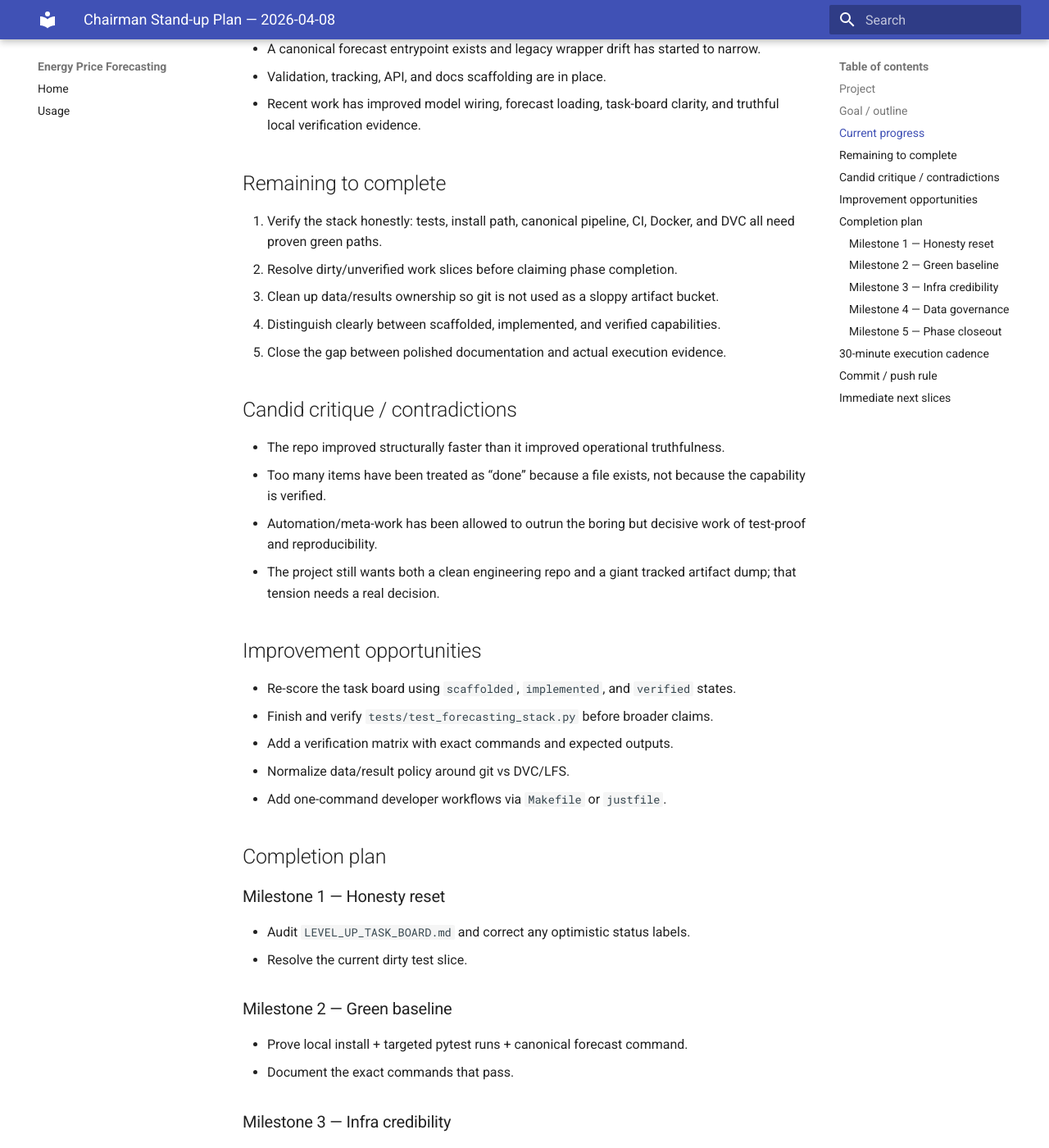
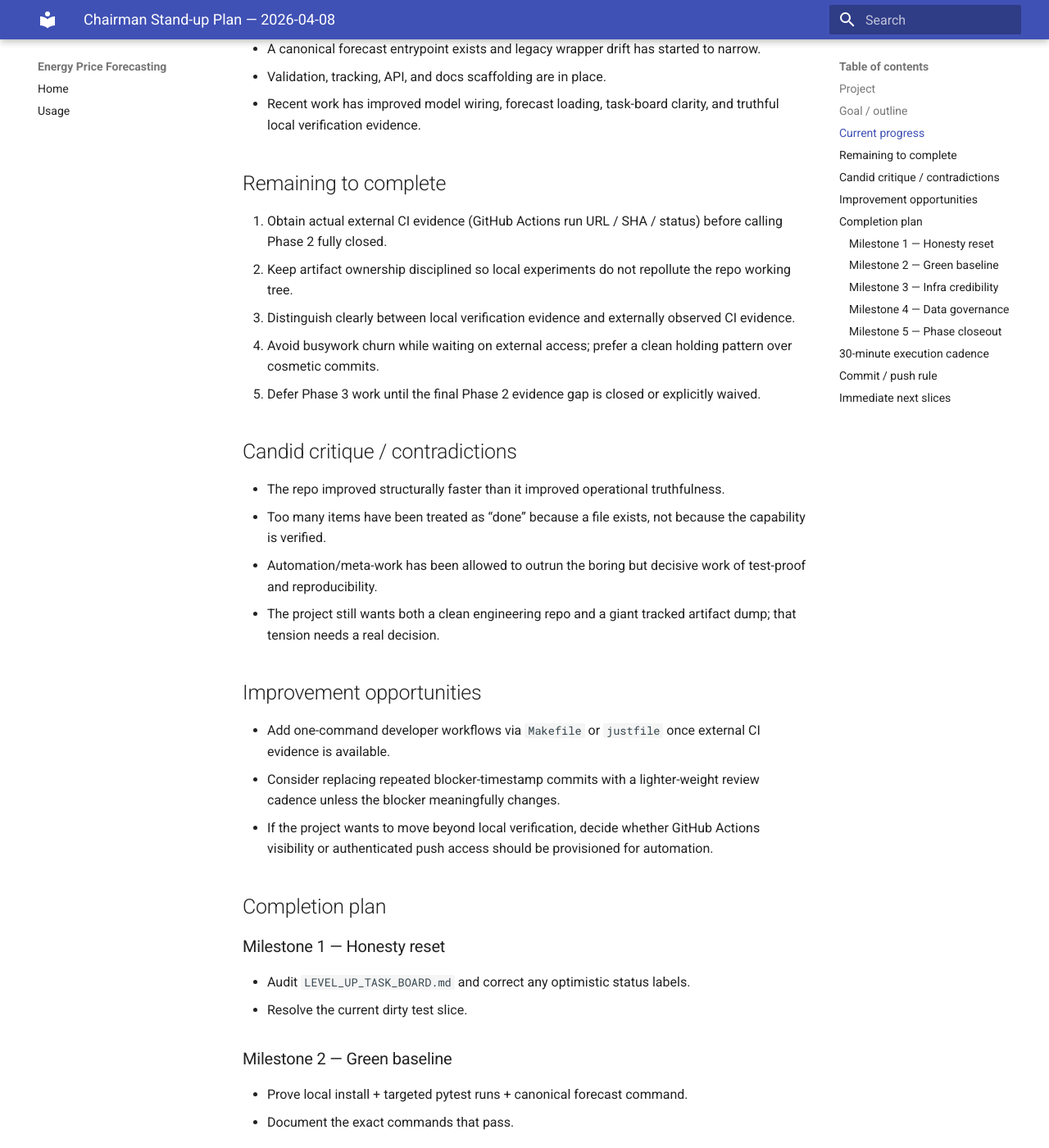
Before and after one commit to Gitty-Gat/Energy-Price-Forecasting, an MkDocs documentation site: the page built from docs/project-plan/CHAIRMAN_STANDUP_PLAN_2026-04-08.md, in a window 1280 px wide and 1400 px high, scrolled down 527 px. Shown: the whole window at 82% size. Built offline with MkDocs 1.6.1 and Material for MkDocs 9.7.7, drawn with Linux system fonts in a browser that asks for light colours; some of the changed text lies outside the part shown.

Commit message:
docs: tighten late-phase review guidance

```diff
--- a/docs/project-plan/CHAIRMAN_STANDUP_PLAN_2026-04-08.md
+++ b/docs/project-plan/CHAIRMAN_STANDUP_PLAN_2026-04-08.md
@@ -13,11 +13,11 @@ Build a reproducible forecasting system for prompt-month natural gas and crude o
 - Recent work has improved model wiring, forecast loading, task-board clarity, and truthful local verification evidence.
 
 ## Remaining to complete
-1. Verify the stack honestly: tests, install path, canonical pipeline, CI, Docker, and DVC all need proven green paths.
-2. Resolve dirty/unverified work slices before claiming phase completion.
-3. Clean up data/results ownership so git is not used as a sloppy artifact bucket.
-4. Distinguish clearly between scaffolded, implemented, and verified capabilities.
-5. Close the gap between polished documentation and actual execution evidence.
+1. Obtain actual external CI evidence (GitHub Actions run URL / SHA / status) before calling Phase 2 fully closed.
+2. Keep artifact ownership disciplined so local experiments do not repollute the repo working tree.
+3. Distinguish clearly between local verification evidence and externally observed CI evidence.
+4. Avoid busywork churn while waiting on external access; prefer a clean holding pattern over cosmetic commits.
+5. Defer Phase 3 work until the final Phase 2 evidence gap is closed or explicitly waived.
 
 ## Candid critique / contradictions
 - The repo improved structurally faster than it improved operational truthfulness.
@@ -26,11 +26,9 @@ Build a reproducible forecasting system for prompt-month natural gas and crude o
 - The project still wants both a clean engineering repo and a giant tracked artifact dump; that tension needs a real decision.
 
 ## Improvement opportunities
-- Re-score the task board using `scaffolded`, `implemented`, and `verified` states.
-- Finish and verify `tests/test_forecasting_stack.py` before broader claims.
-- Add a verification matrix with exact commands and expected outputs.
-- Normalize data/result policy around git vs DVC/LFS.
-- Add one-command developer workflows via `Makefile` or `justfile`.
+- Add one-command developer workflows via `Makefile` or `justfile` once external CI evidence is available.
+- Consider replacing repeated blocker-timestamp commits with a lighter-weight review cadence unless the blocker meaningfully changes.
+- If the project wants to move beyond local verification, decide whether GitHub Actions visibility or authenticated push access should be provisioned for automation.
 
 ## Completion plan
 
@@ -71,6 +69,6 @@ Commit only when the slice leaves the repo more truthful than before. Push after
 
 ## Immediate next slices
 1. Obtain actual GitHub Actions run evidence once push/auth is available; local CI-equivalent evidence now exists but should not be overclaimed as CI green.
-2. Keep `docs/project-plan/DATA_POLICY.md` aligned with the actual Git-vs-DVC ownership boundary if that policy changes.
-3. Keep `docs/project-plan/VERIFICATION_MATRIX.md` in sync with every newly verified capability.
+2. Keep `docs/project-plan/DATA_POLICY.md` aligned with the actual Git-vs-DVC ownership boundary if that policy changes, and delete any stray local-only artifacts (`mlruns/`, Hydra `outputs/`) if they reappear.
+3. Keep `docs/project-plan/VERIFICATION_MATRIX.md` in sync only when genuinely new verification evidence appears.
 4. Defer Phase 3 benchmark/community work until CI evidence exists.
```
Also changed, not shown: docs/project-plan/LEVEL_UP_TASK_BOARD.md (+5 -1 lines).
